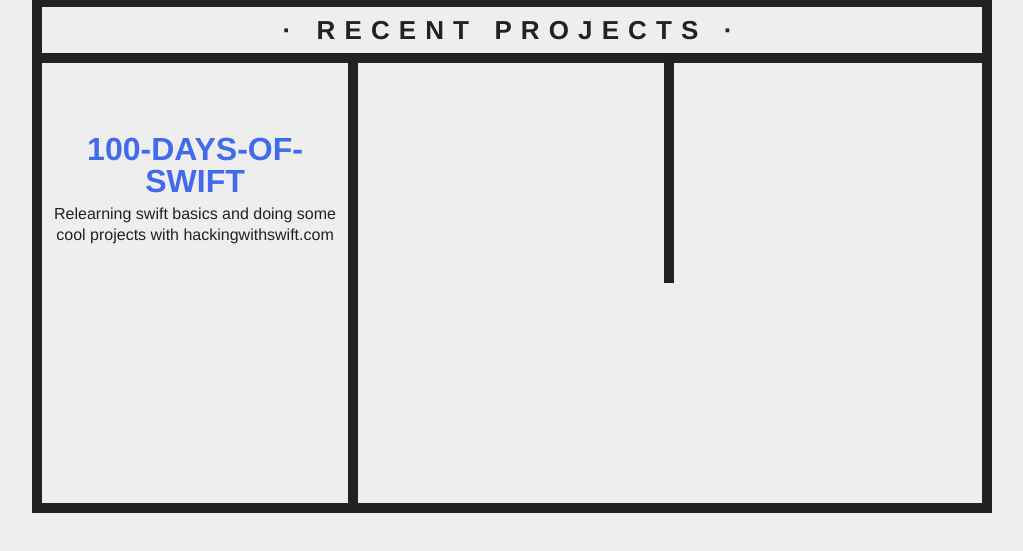
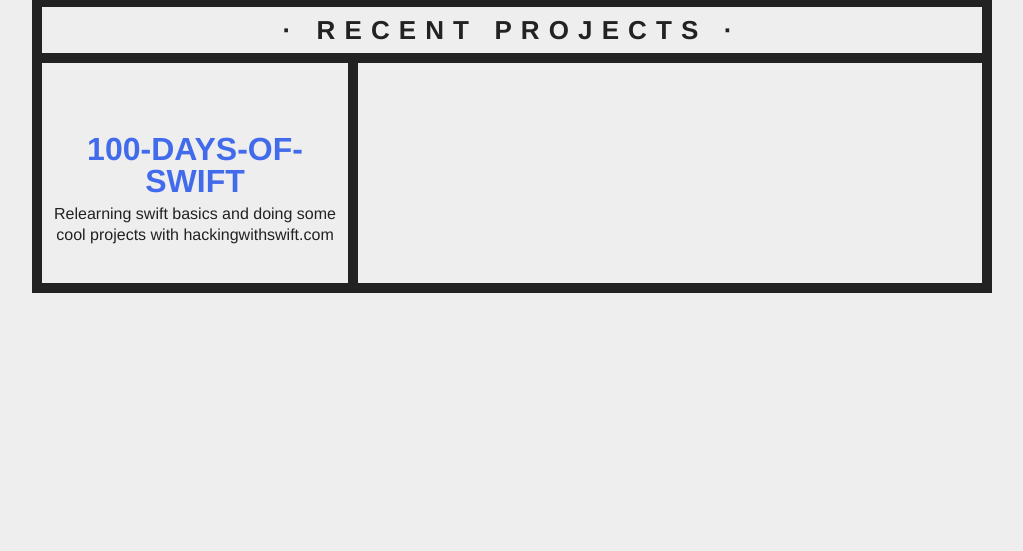
Before and after one commit to abdulrahim46/abdulrahim46.github.io, a plain HTML site: page index.html in a window 1280 px wide. Shown: the part 699-1250 px from the top of the page, without its empty margins (128-1151 px from the left). After the commit the page ends 1072 px from the top, so only its background shows below. Drawn offline with Linux system fonts and the light colour scheme.

Commit message:
Update index.html

```diff
--- a/index.html
+++ b/index.html
@@ -135,14 +135,14 @@
           <h3><a href="https://github.com/abdulrahim46/100DaysOfSwift">100-Days-Of-Swift</a></h3>
           <p>Relearning swift basics and doing some cool projects with hackingwithswift.com</p>
         </div>
-        <div class="project ####">
+<!--         <div class="project ####">
 <!--           <h3><a href="#">---</a></h3>
           <p>########</p> -->
-        </div>
-	     <div class="project ###">
+<!--         </div> -->
+<!-- 	     <div class="project ###">
 <!--           <h3><a href="#">---/a></h3>
-          <p>########</p> -->
-        </div>
+          <p>########</p>
+        </div> -->
       </section>
       <!-- <section class="projects">
 	<h2>Not-so-recent Research</h2>
```
